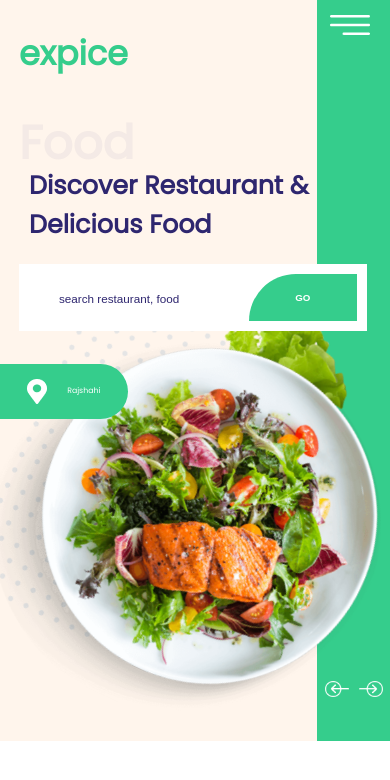
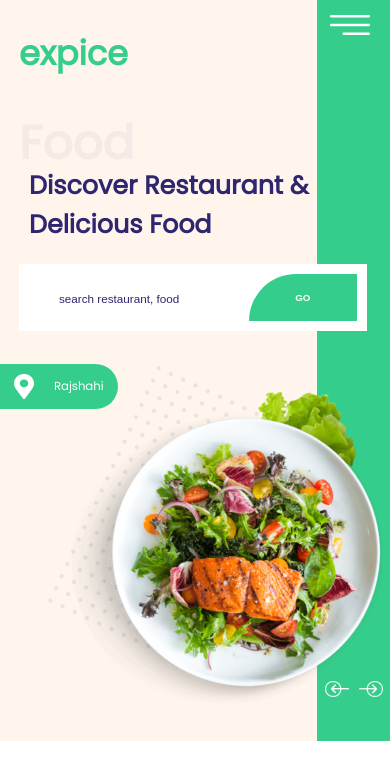
Before and after one commit to bofilio/restaurant_landing, a React (Create React App) app: page / in a window 390 px wide. Shown: the top 780 px of the page. Built offline with nearby package versions, Linux system fonts and the light colour scheme.

Commit message:
adjasments

```diff
--- a/src/App.css
+++ b/src/App.css
@@ -97,6 +97,7 @@
   margin-left: -133px;
   border-radius: 0px 100px 100px 0px;
   z-index: 100;
+  padding: calc(var(--spacing)*3);
 }
 #location span{
   font-size: 2vw;
@@ -200,6 +201,7 @@
   #location{
     width: 25vw;
     margin-left: -30px;
+    padding: calc(var(--spacing)*2);
   }
   #menu{
     right:1.6%;
@@ -279,10 +281,13 @@
     margin-top: 40%;
     margin-left: -19px;
   }
+  #location span{
+    font-size: 3vw;
+  }
   #menu{
     right:0;
-    width:100%;
-    bottom: 15px;
+    width:80%;
+    bottom: 20px;
     top:auto;
     transform: rotateZ(25deg);
   }
--- a/src/App.js
+++ b/src/App.js
@@ -34,7 +34,7 @@
             </form>
           </div>
 
-          <div id="location" className="d-flex d-center p-3">
+          <div id="location" className="d-flex d-center">
             <img src={pin} width="20px" height="25px" alt="pin" />
             <span className="white ml-4">Rajshahi</span>
           </div>
```
